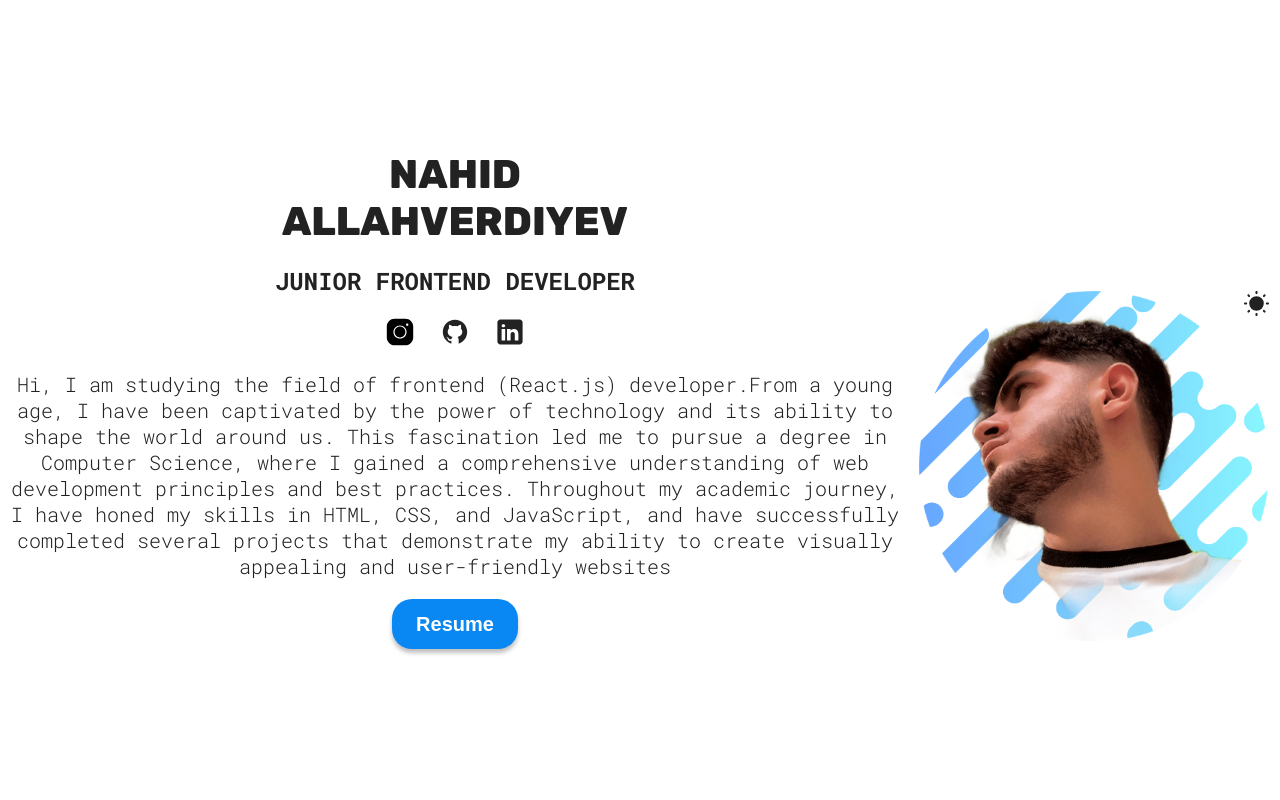
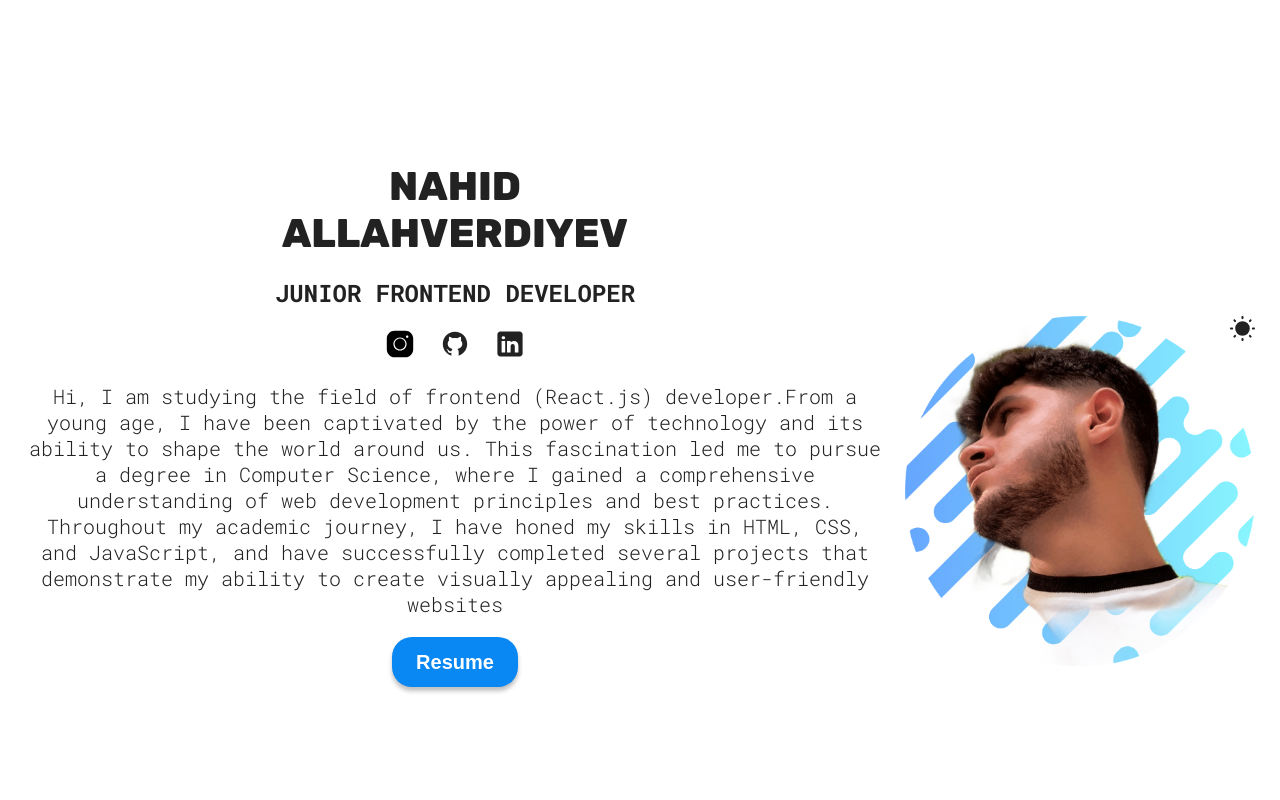
Before and after one commit to nahidallhv/my-portfolio-react, a React (Vite) app: page / in a window 1280 px wide. Shown: the top 800 px of the page. Built offline with nearby package versions, Linux system fonts and the light colour scheme.

Commit message:
Update HeroStyles.module.css

```diff
--- a/src/sections/Hero/HeroStyles.module.css
+++ b/src/sections/Hero/HeroStyles.module.css
@@ -6,6 +6,7 @@
   text-align: center;
   height: 100dvh;
   min-height: 500px;
+  padding: 25px;
 
   .hero {
     max-width: 200px;
```
